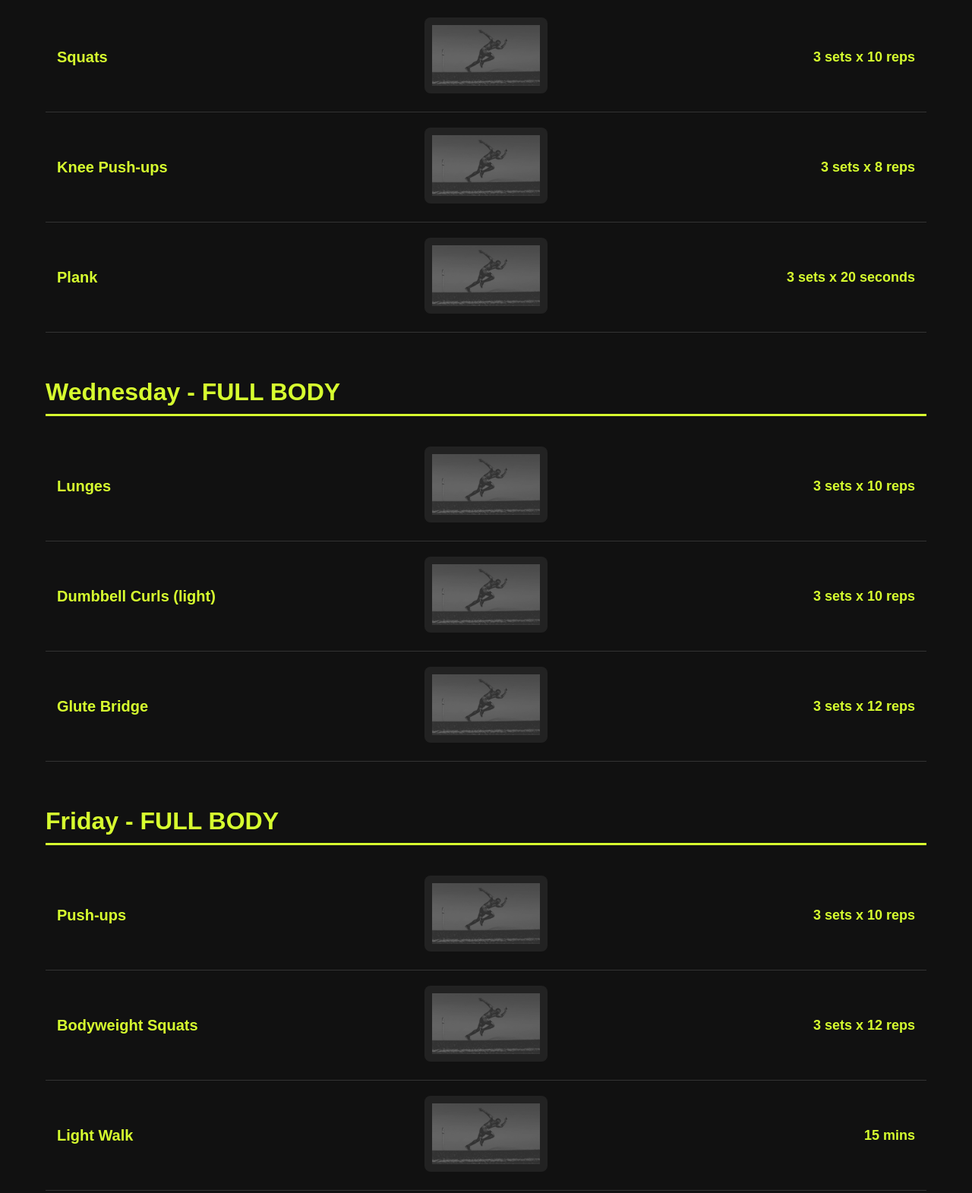
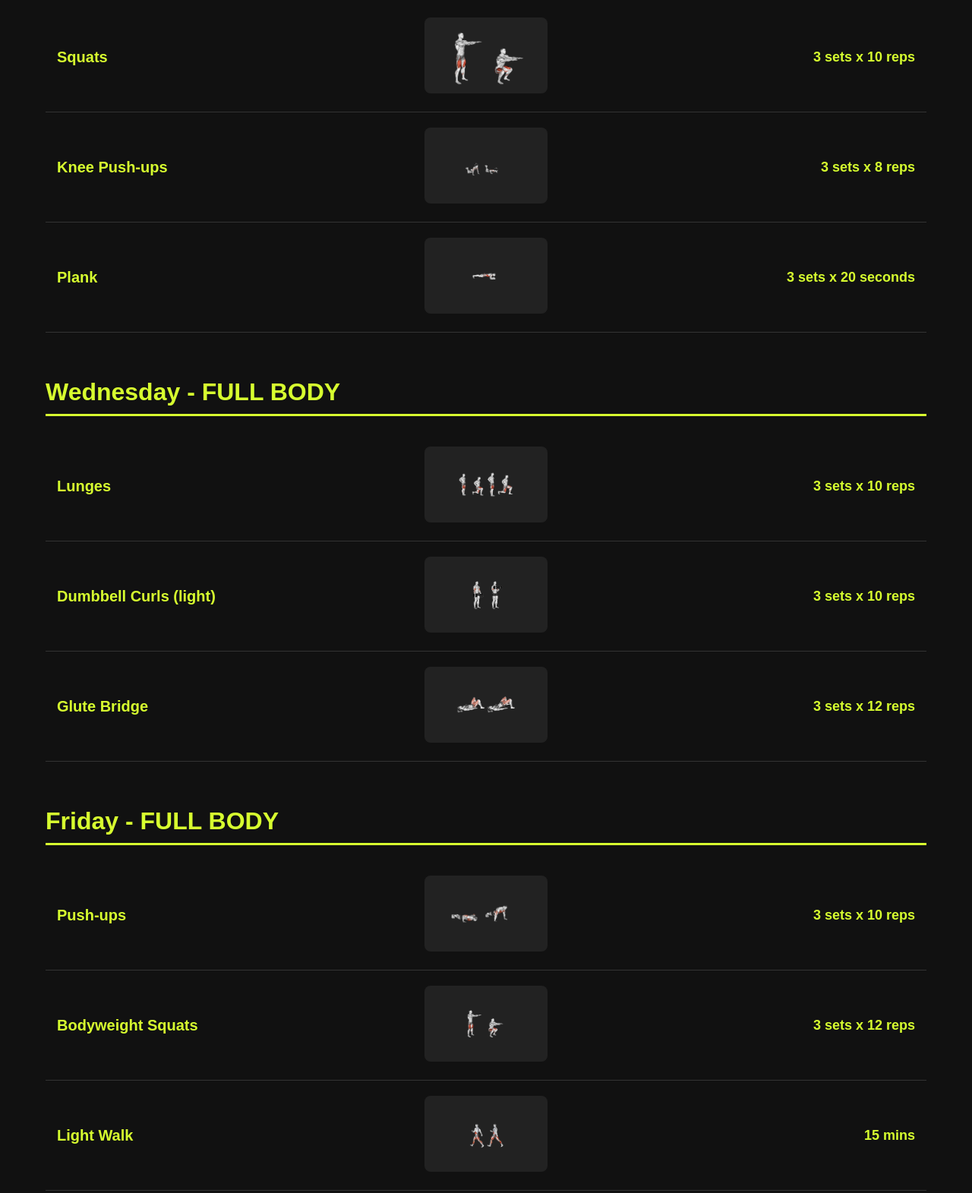
Before and after one commit to SymonStar/featness-lab2, a plain HTML site: page pages/workouts/gain-beginner.html in a window 1280 px wide. Shown: the part 422-1993 px from the top of the page at 76% size. Drawn offline with Linux system fonts and the light colour scheme.

Commit message:
Update exercise images in gain-beginner.html

```diff
--- a/pages/workouts/gain-beginner.html
+++ b/pages/workouts/gain-beginner.html
@@ -105,17 +105,17 @@
             <table class="exercise-table">
                 <tr>
                     <td class="exercise-name">Squats</td>
-                    <td class="exercise-image"><img src="../../images/home.jpg" alt="Squats"></td>
+                    <td class="exercise-image"><img src="../../images/squat.png" alt="Squats"></td>
                     <td class="exercise-reps">3 sets x 10 reps</td>
                 </tr>
                 <tr>
                     <td class="exercise-name">Knee Push-ups</td>
-                    <td class="exercise-image"><img src="../../images/home.jpg" alt="Knee Push-ups"></td>
+                    <td class="exercise-image"><img src="../../images/kneepush.png" alt="Knee Push-ups"></td>
                     <td class="exercise-reps">3 sets x 8 reps</td>
                 </tr>
                 <tr>
                     <td class="exercise-name">Plank</td>
-                    <td class="exercise-image"><img src="../../images/home.jpg" alt="Plank"></td>
+                    <td class="exercise-image"><img src="../../images/plank.png" alt="Plank"></td>
                     <td class="exercise-reps">3 sets x 20 seconds</td>
                 </tr>
             </table>
@@ -126,17 +126,17 @@
             <table class="exercise-table">
                 <tr>
                     <td class="exercise-name">Lunges</td>
-                    <td class="exercise-image"><img src="../../images/home.jpg" alt="Lunges"></td>
+                    <td class="exercise-image"><img src="../../images/lunges.png" alt="Lunges"></td>
                     <td class="exercise-reps">3 sets x 10 reps</td>
                 </tr>
                 <tr>
                     <td class="exercise-name">Dumbbell Curls (light)</td>
-                    <td class="exercise-image"><img src="../../images/home.jpg" alt="Dumbbell Curls"></td>
+                    <td class="exercise-image"><img src="../../images/dumbellcurl.png" alt="Dumbbell Curls"></td>
                     <td class="exercise-reps">3 sets x 10 reps</td>
                 </tr>
                 <tr>
                     <td class="exercise-name">Glute Bridge</td>
-                    <td class="exercise-image"><img src="../../images/home.jpg" alt="Glute Bridge"></td>
+                    <td class="exercise-image"><img src="../../images/glutebridge.png" alt="Glute Bridge"></td>
                     <td class="exercise-reps">3 sets x 12 reps</td>
                 </tr>
             </table>
@@ -147,17 +147,17 @@
             <table class="exercise-table">
                 <tr>
                     <td class="exercise-name">Push-ups</td>
-                    <td class="exercise-image"><img src="../../images/home.jpg" alt="Push-ups"></td>
+                    <td class="exercise-image"><img src="../../images/pushups.png" alt="Push-ups"></td>
                     <td class="exercise-reps">3 sets x 10 reps</td>
                 </tr>
                 <tr>
                     <td class="exercise-name">Bodyweight Squats</td>
-                    <td class="exercise-image"><img src="../../images/home.jpg" alt="Bodyweight Squats"></td>
+                    <td class="exercise-image"><img src="../../images/bodysquat.png" alt="Bodyweight Squats"></td>
                     <td class="exercise-reps">3 sets x 12 reps</td>
                 </tr>
                 <tr>
                     <td class="exercise-name">Light Walk</td>
-                    <td class="exercise-image"><img src="../../images/home.jpg" alt="Light Walk"></td>
+                    <td class="exercise-image"><img src="../../images/lightwalk.png" alt="Light Walk"></td>
                     <td class="exercise-reps">15 mins</td>
                 </tr>
             </table>
```
